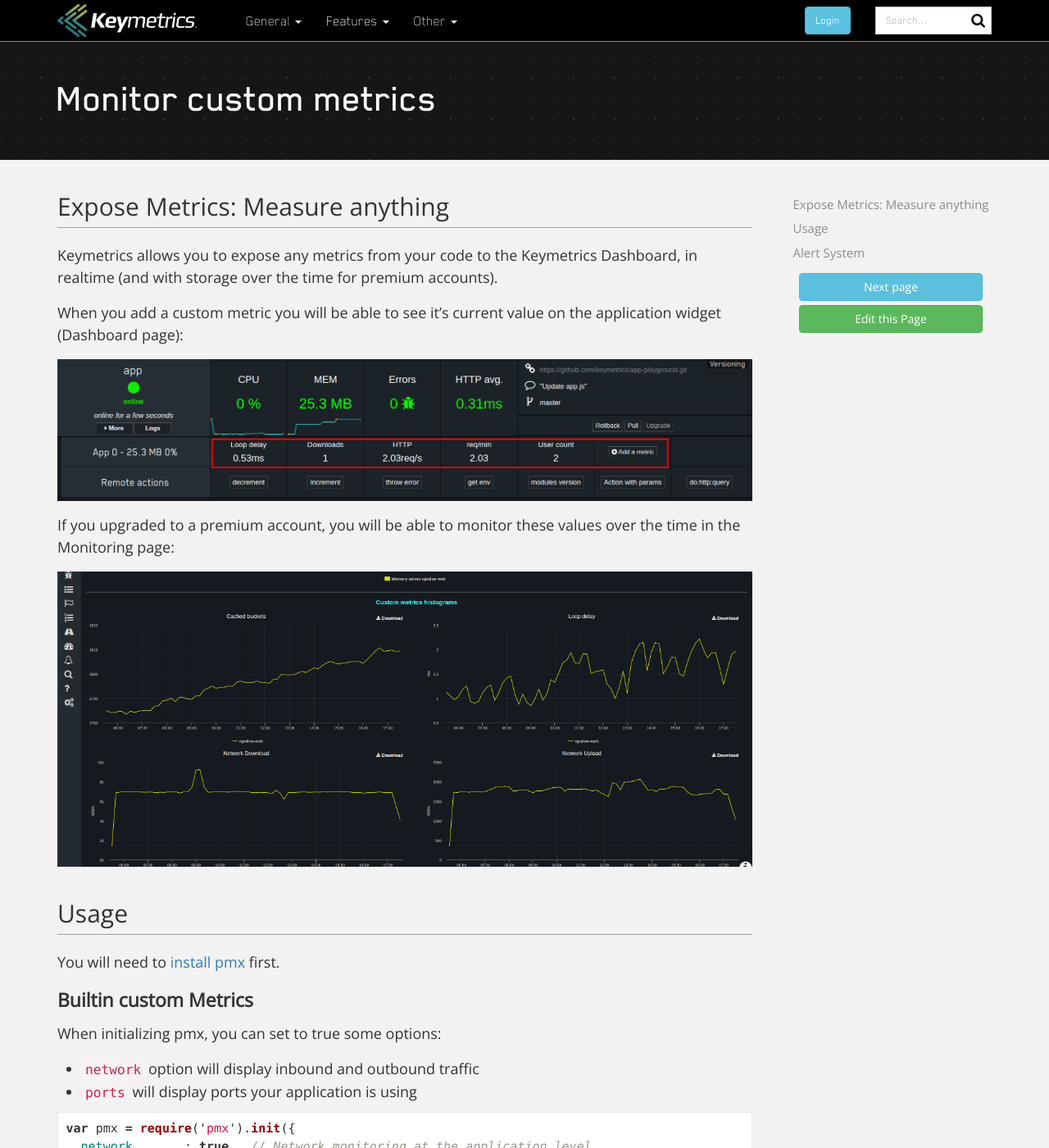
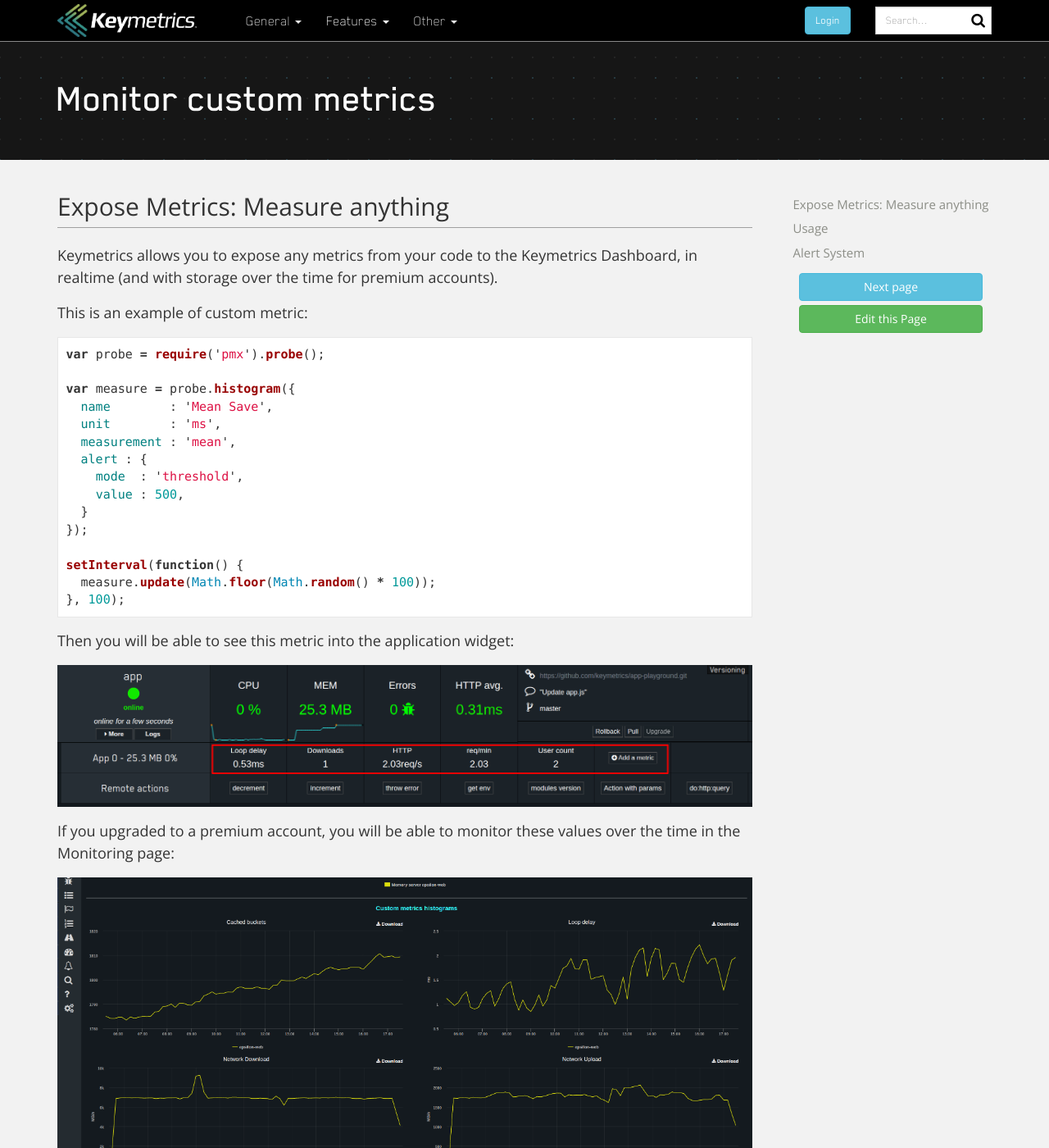
Before and after one commit to keymetrics/keymetrics.github.io, a Jekyll site: the page built from docs/keymetrics/custom-metrics.md, in a window 1280 px wide and 1400 px high. Shown: the whole window at 82% size. Built offline with Jekyll 4.4.1, drawn with Linux system fonts in a browser that asks for light colours; nearby versions of some CDN libraries; a script that is not in the unit is left out; comment, search, counter and statistics services are not loaded; some of the changed text lies outside the part shown.

Commit message:
Update custom-metrics.md

````diff
--- a/docs/keymetrics/custom-metrics.md
+++ b/docs/keymetrics/custom-metrics.md
@@ -9,7 +9,27 @@ permalink: /docs/pages/custom-metrics/
 
 Keymetrics allows you to expose any metrics from your code to the Keymetrics Dashboard, in realtime (and with storage over the time for premium accounts).
 
-When you add a custom metric you will be able to see it's current value on the application widget (Dashboard page):
+This is an example of custom metric:
+
+```javascript
+var probe = require('pmx').probe();
+
+var measure = probe.histogram({
+  name        : 'Mean Save',
+  unit        : 'ms',
+  measurement : 'mean',
+  alert : {
+    mode  : 'threshold',
+    value : 500,
+  }
+});
+
+setInterval(function() {
+  measure.update(Math.floor(Math.random() * 100));
+}, 100);
+```
+
+Then you will be able to see this metric into the application widget:
 
 <img src="/images/custom-metric.png" alt="Custom metrics"/>
 
@@ -20,20 +40,6 @@ If you upgraded to a premium account, you will be able to monitor these values o
 ## Usage
 
 You will need to [install pmx](/docs/usage/install-pmx/) first.
-
-### Builtin custom Metrics
-
-When initializing pmx, you can set to true some options:
-
-- `network` option will display inbound and outbound traffic
-- `ports` will display ports your application is using
-
-```javascript
-var pmx = require('pmx').init({
-  network       : true,  // Network monitoring at the application level
-  ports         : true,  // Shows which ports your app is listening on (default: false)
-});
-```
 
 ### Custom Metrics
 
@@ -178,3 +184,17 @@ var metric = probe.metric({
 - `cmp` : **optional**. Function used for exception check taking 2 arguments.
 - `interval` : **optional**, `threshold-avg` mode. Sample length for monitored value (180 seconds default).
 - `timeout` : **optional**, `threshold-avg` mode. Time after which mean comparison starts (30 000 milliseconds default).
+
+### Builtin custom Metrics
+
+When initializing pmx, you can set to true some options:
+
+- `network` option will display inbound and outbound traffic
+- `ports` will display ports your application is using
+
+```javascript
+var pmx = require('pmx').init({
+  network       : true,  // Network monitoring at the application level
+  ports         : true,  // Shows which ports your app is listening on (default: false)
+});
+```
````
